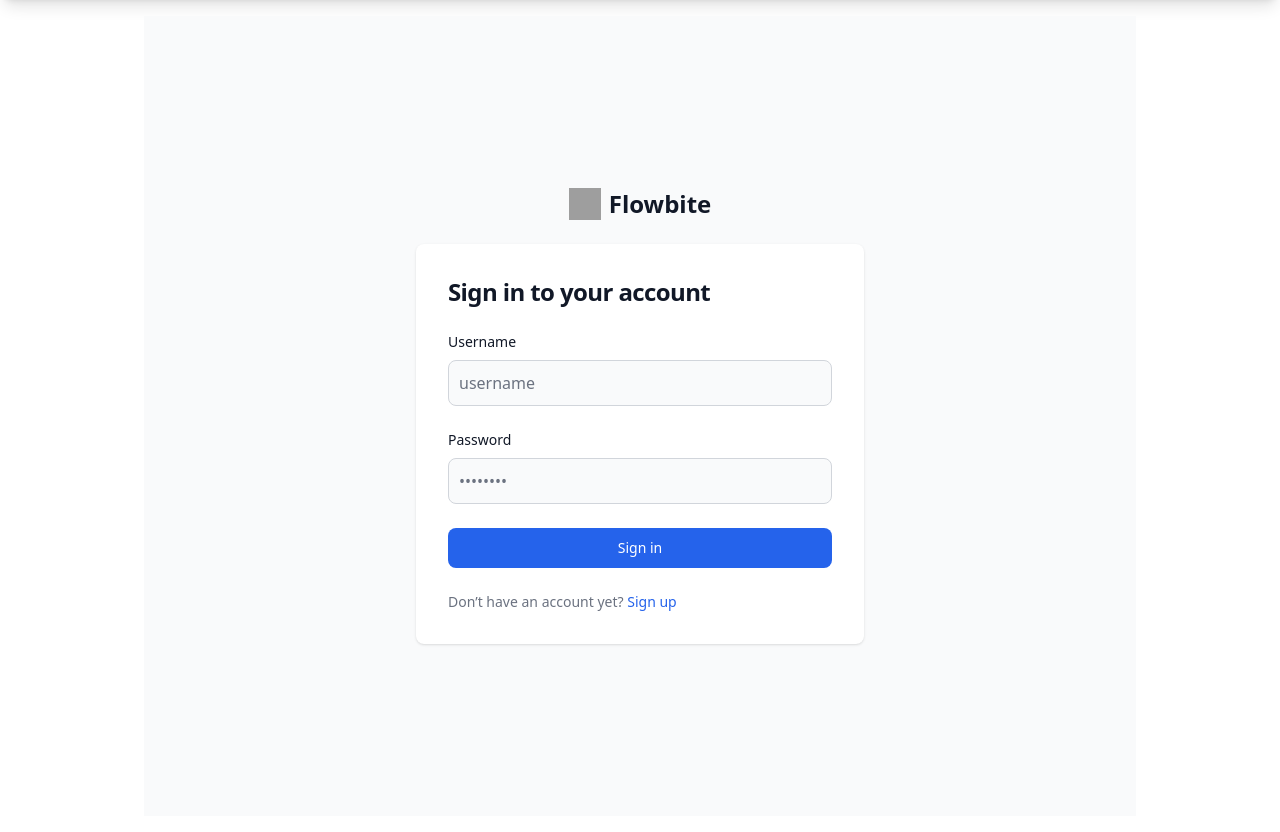
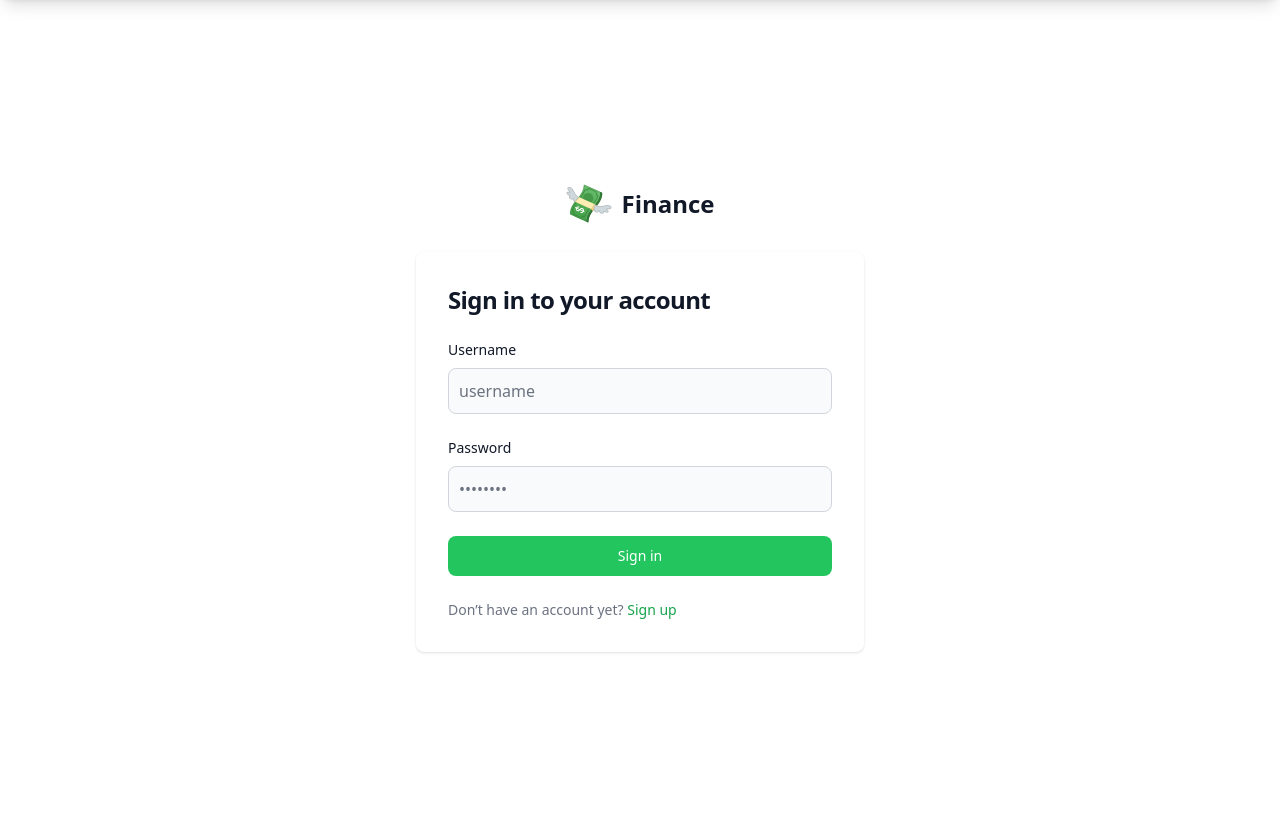
Before and after one commit to AbdulbositGo/Finance, a Django app: page /accounts/login/ in a window 1280 px wide. Shown: the part 72-904 px from the top of the page. Run offline with Django 4.2, Linux system fonts and the light colour scheme; some libraries are stand-ins or nearby versions; grey boxes are pictures that could not be loaded.

Commit message:
some chnges

```diff
--- a/core/settings.py
+++ b/core/settings.py
@@ -26,6 +26,7 @@ INSTALLED_APPS = [
     'django.contrib.messages',
     'django.contrib.staticfiles',
     'django.contrib.sites',
+    'django.contrib.humanize',
 
     'django_extensions',
     'django_filters',
--- a/core/templates/account/login.html
+++ b/core/templates/account/login.html
@@ -2,19 +2,18 @@
 {% load widget_tweaks %}
 {% load i18n %}
 {% load account socialaccount %}
+{% load static %}
 
 
 {% block head_title %}{% trans "Sign In" %}{% endblock %}
 
 {% block content %}
-
-<section class="bg-gray-50">
 <div class="flex flex-col items-center justify-center px-6 mx-auto md:h-screen lg:py-0">
-        <a href="#" class="flex items-center mb-6 text-2xl font-semibold text-gray-900">
-            <img class="w-8 h-8 mr-2" src="https://flowbite.s3.amazonaws.com/blocks/marketing-ui/logo.svg" alt="logo">
-            Flowbite
+    <a href="" class="flex items-center mb-6 text-2xl font-semibold text-gray-900">
+        <img class="w-12 h-12 mr-2" src="{% static "images/money-with-wings.svg" %}" alt="logo">
+        Finance
     </a>
-        <div class="w-full bg-white rounded-lg shadow md:mt-0 sm:max-w-md xl:p-0">
+    <div class="w-full rounded-lg shadow md:mt-0 sm:max-w-md xl:p-0">
         <div class="p-6 space-y-4 md:space-y-6 sm:p-8">
             <h1 class="text-xl font-bold leading-tight tracking-tight text-gray-900 md:text-2xl">
                 Sign in to your account
@@ -23,11 +22,11 @@
                 {% csrf_token %}
                 <div>
                     <label for="{{ form.login.id_for_label }}" class="block mb-2 text-sm font-medium text-gray-900">{{ form.login.label }}</label>
-                        {% render_field form.login class="bg-gray-50 border border-gray-300 text-gray-900 rounded-lg focus:ring-blue-600 focus:border-blue-600 block w-full p-2.5" placeholder="username" required="" %}
+                    {% render_field form.login class="bg-gray-50 border border-gray-300 text-gray-900 rounded-lg focus:ring-green-600 focus:border-green-600 block w-full p-2.5" placeholder="username" required="" %}
                 </div>
                 <div>
                     <label for="{{ form.password.id_for_label }}" class="block mb-2 text-sm font-medium text-gray-900">{{ form.password.label }}</label>
-                        {% render_field form.password placeholder="••••••••" class="bg-gray-50 border border-gray-300 text-gray-900 rounded-lg focus:ring-blue-600 focus:border-blue-600 block w-full p-2.5" required="" %}
+                    {% render_field form.password placeholder="••••••••" class="bg-gray-50 border border-gray-300 text-gray-900 rounded-lg focus:ring-green-600 focus:border-green-600 block w-full p-2.5" required="" %}
                 </div>
                 {% if redirect_field_value %}
                 <input type="hidden" name="{{ redirect_field_name }}" value="{{ redirect_field_value }}" />
@@ -50,15 +49,13 @@
                 {% include "socialaccount/snippets/login_extra.html" %}
 
                 {% else %}
-                    <button type="submit" class="w-full text-white bg-blue-600 hover:bg-blue-700 focus:ring-4 focus:outline-none focus:ring-blue-300 font-medium rounded-lg text-sm px-5 py-2.5 text-center">Sign in</button>
-
+                <button type="submit" class="w-full text-white bg-green-500 hover:bg-green-600 focus:ring-4 focus:outline-none focus:ring-green-300 font-medium rounded-lg text-sm px-5 py-2.5 text-center">Sign in</button>
                 <p class="text-sm font-light text-gray-500">
-                        Don’t have an account yet? <a href="{{ signup_url }}" class="font-medium text-blue-600 hover:underline">Sign up</a>
+                    Don’t have an account yet? <a href="{{ signup_url }}" class="font-medium text-green-600 hover:underline">Sign up</a>
                 </p>
                 {% endif %}
             </form>
         </div>
     </div>
 </div>
-  </section>
 {% endblock content %}
--- a/templates/navbar.html
+++ b/templates/navbar.html
@@ -1,13 +1,12 @@
 {% load static %}
 
-<nav class="bg-GRAY-300 border-gray-200 shadow-lg rounded-xl">
+<nav class="border-gray-200 shadow-lg rounded-xl">
   <div class="max-w-screen-xl flex flex-wrap items-center justify-between mx-auto p-4">
     <a href="/" class="flex items-center space-x-3 rtl:space-x-reverse">
         <img class="w-10 h-10 mr-2" src="{% static 'images/money-with-wings.svg' %}" />
         <span class="self-center text-2xl font-semibold whitespace-nowrap">Finance</span>
     </a>
     <div class="flex md:order-2">
-
       {% if request.user.is_authenticated %}
         <a href="{% url 'account_logout' %}" class="hidden md:block text-gray-800 ms-2 my-auto font-semibold hover:underline">Log out</a>
       {% else %}
@@ -19,7 +18,6 @@
         <svg class="w-6 h-6 text-gray-800" aria-hidden="true" xmlns="http://www.w3.org/2000/svg" width="24" height="24" fill="none" viewBox="0 0 24 24">
           <path stroke="currentColor" stroke-linecap="round" stroke-linejoin="round" stroke-width="2" d="m19 9-7 7-7-7"/>
         </svg>
-
       </button>
 
     </div>
```
Also changed, not shown: finance/filters.py (+20 -2 lines), finance/templates/finance/partial/transactions-container.html (+25 -3 lines), finance/templates/finance/transactions-list.html (+6 -5 lines), finance/views.py (+4 -6 lines). Lines whose indentation alone changed are shown as unchanged.
